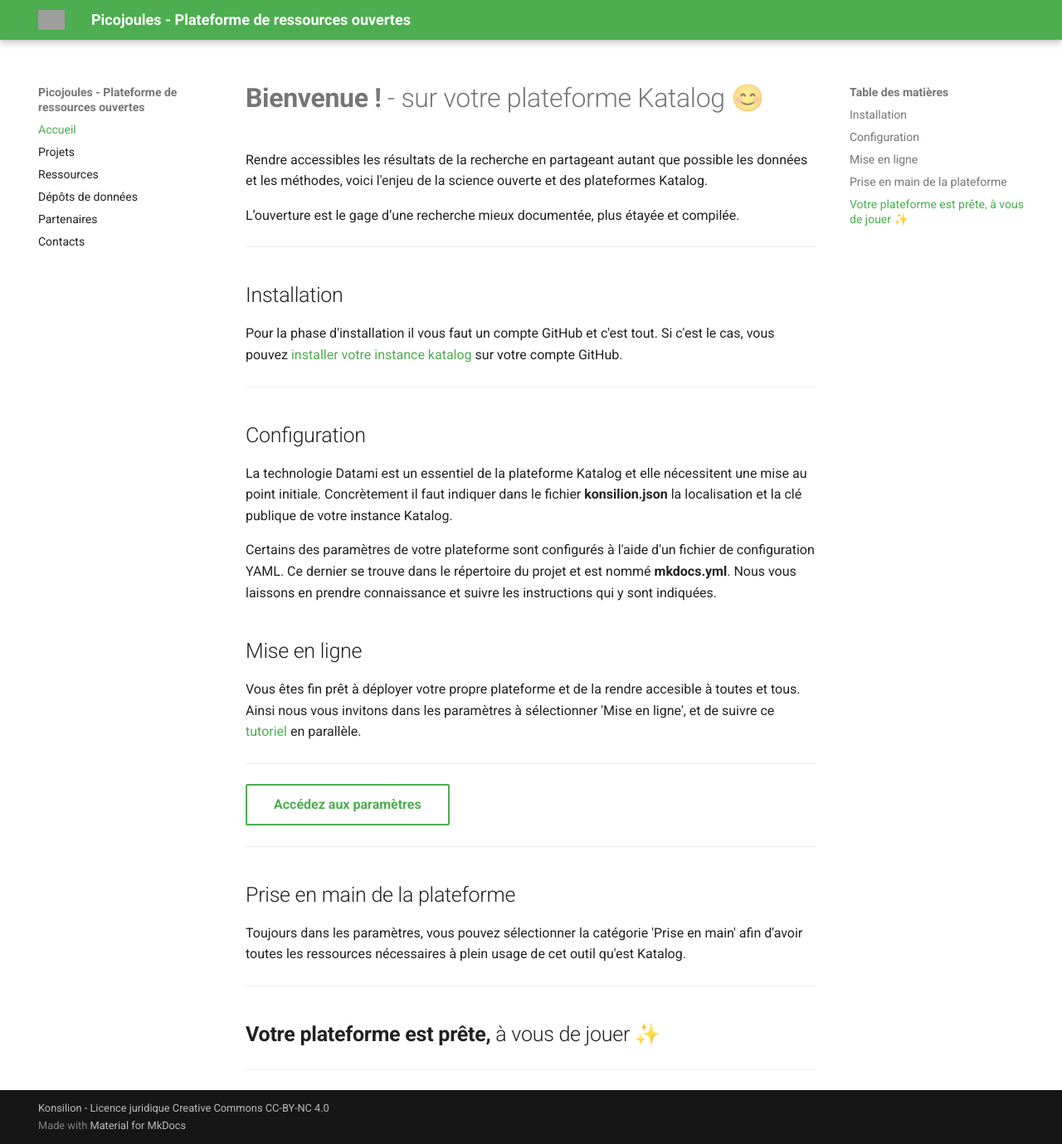
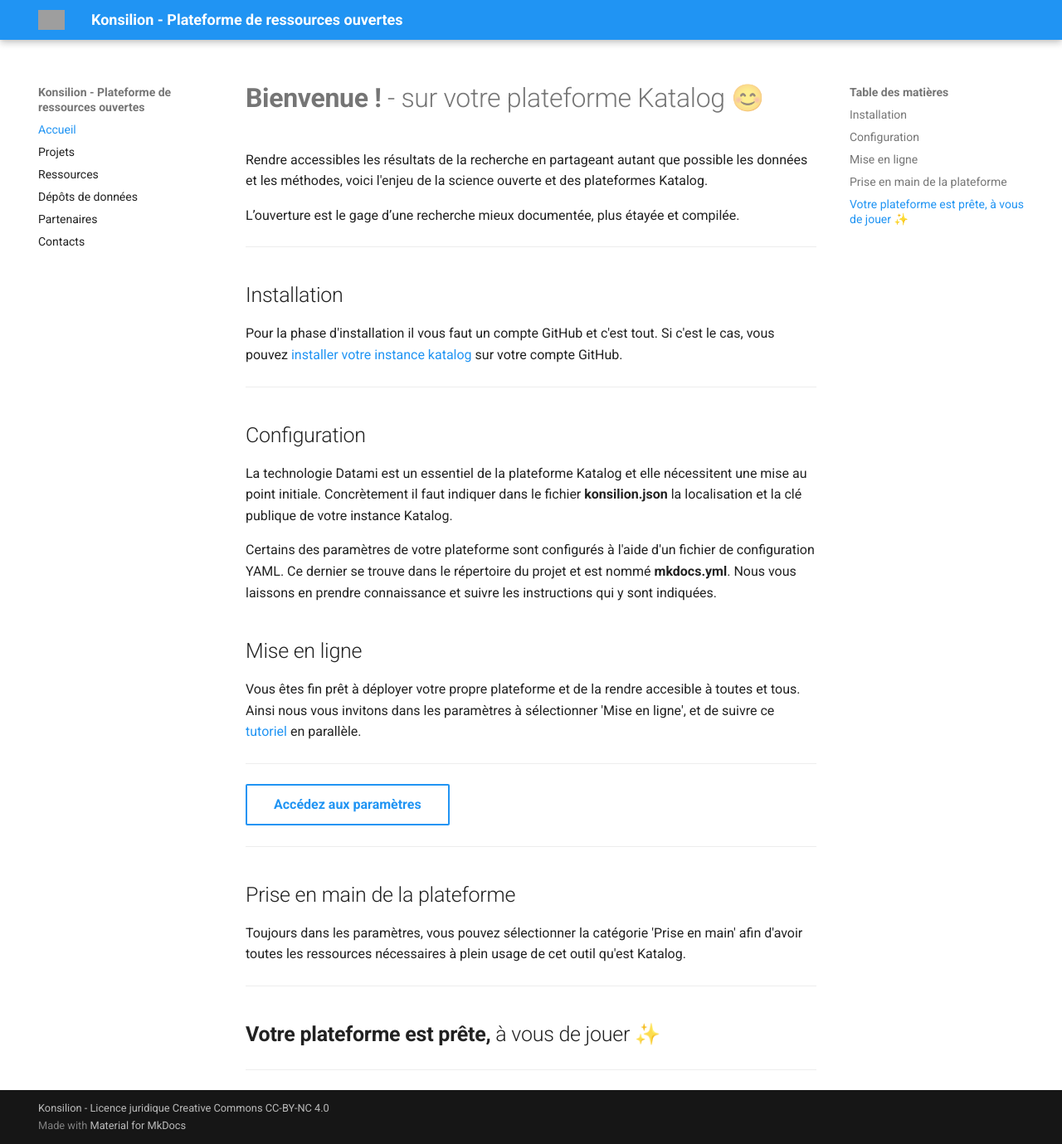
Before and after one commit to Konsilion/katalog-template, an MkDocs documentation site: the page built from docs/index.md, in a window 1280 px wide and 1379 px high. Shown: the whole window at 83% size. Built offline with MkDocs 1.6.1 and Material for MkDocs 9.7.7, drawn with Linux system fonts in a browser that asks for light colours; grey boxes are pictures that could not be loaded.

Commit message:
Update mkdocs.yml

```diff
--- a/mkdocs.yml
+++ b/mkdocs.yml
@@ -29,7 +29,7 @@ nav:
 # SITE INFORMATIONS
 # --------------------------------------------------------------------------------------------------------------------------------------------------
 
-site_name: Picojoules - Plateforme de ressources ouvertes
+site_name: Konsilion - Plateforme de ressources ouvertes
 site_author: Nicolas Brémond
 site_description: Une plateforme de science ouverte et open-data, pour la Low-technologie.
 
@@ -44,8 +44,8 @@ site_description: Une plateforme de science ouverte et open-data, pour la Low-te
 theme:
     language: fr
     palette:
-        primary: green
-        accent: blue
+        primary: blue
+        accent: green
         scheme: default
     logo: https://konsilion.fr/wp/wp-content/uploads/2022/08/image-250x300.png
     favicon: https://konsilion.fr/wp/wp-content/uploads/2022/08/image-250x300.png
```
